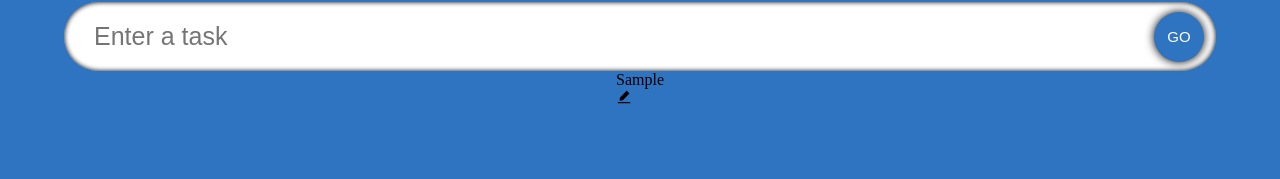
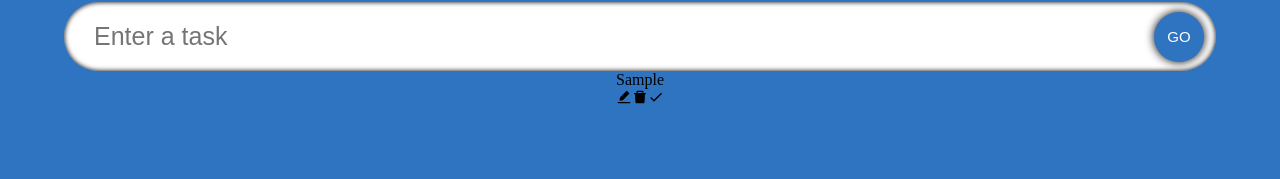
Before and after one commit to daudi13/typescript-todo, a React (Create React App) app: page / in a window 1280 px wide. Both pictures are taken after typing "Sample" into the empty fields and a click on the button "GO". Shown: the part 105-284 px from the top of the page. Built offline with nearby package versions, Linux system fonts and the light colour scheme; a web font is replaced by a local one.

Commit message:
Add mdDone icons

```diff
--- a/src/components/SingleTodo.tsx
+++ b/src/components/SingleTodo.tsx
@@ -1,6 +1,7 @@
 import React from 'react';
 import { Todo } from './model';
-import { AiFillEdit } from 'react-icons/ai';
+import { AiFillEdit, AiFillDelete, } from 'react-icons/ai';
+import { MdDone } from 'react-icons/md';
 
 interface Props {
   todo: Todo;
@@ -16,6 +17,12 @@
         <span className="icon">
           <AiFillEdit />
         </span>
+        <span className="icon">
+          <AiFillDelete />
+        </span>
+        <span className="icon">
+          <MdDone />
+        </span>
       </div>
     </form>
   )
```
